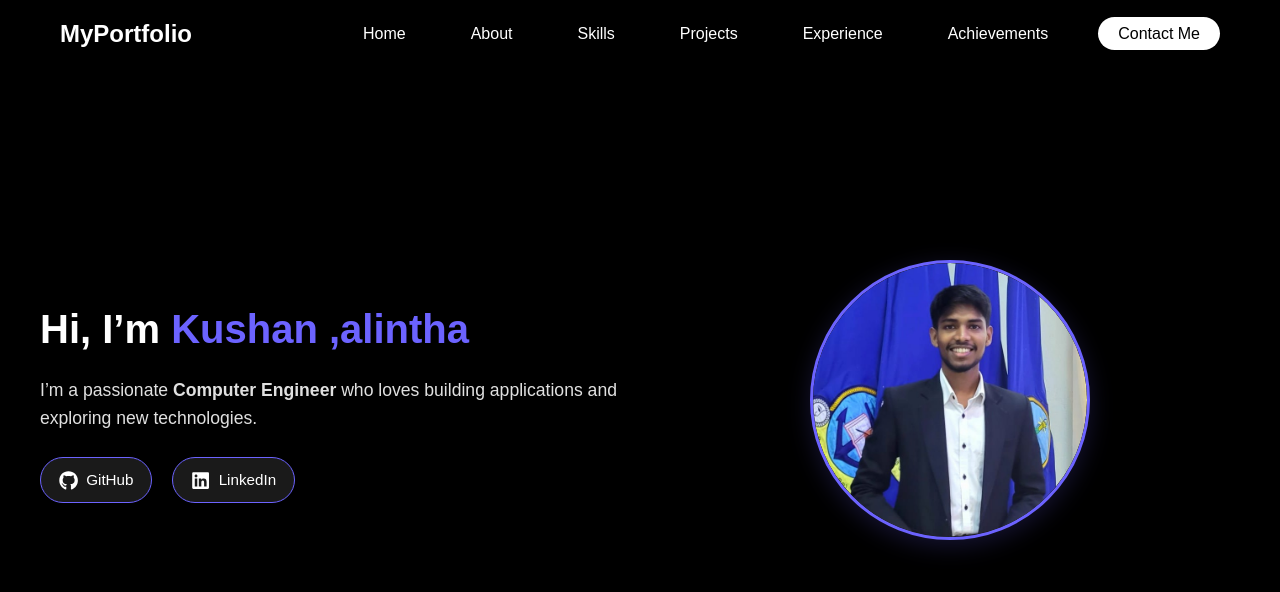
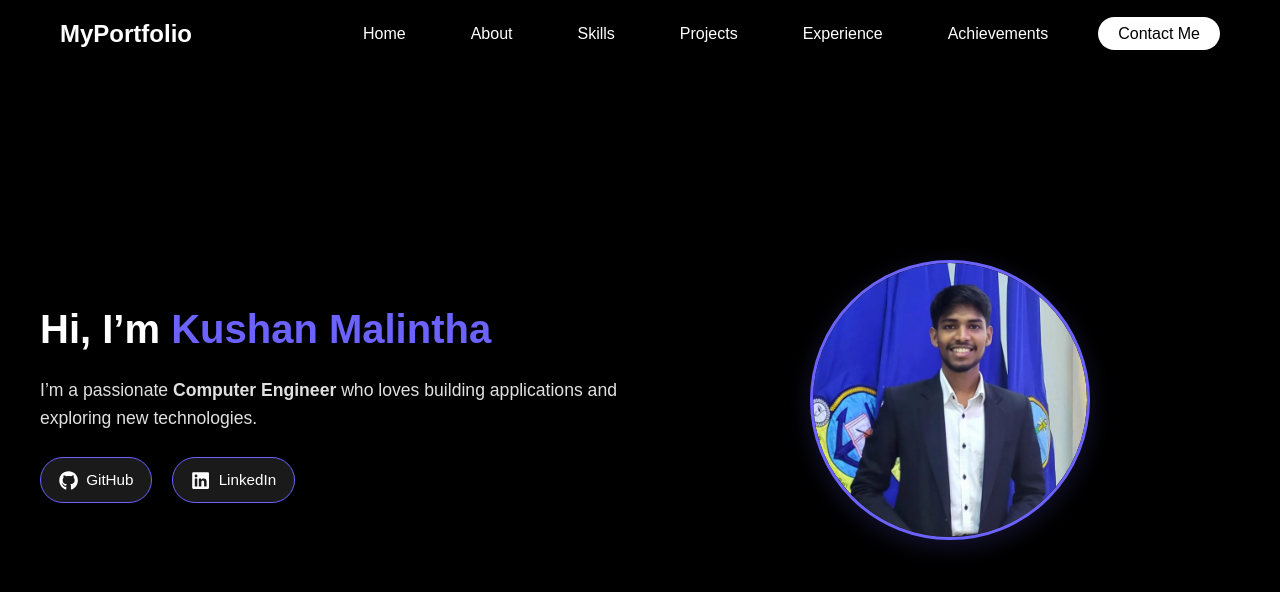
Before and after one commit to kushanmalintha/My-Portfolio, a React (Vite) app: page / in a window 1280 px wide. Shown: the top 592 px of the page. Built offline with nearby package versions, Linux system fonts and the light colour scheme.

Commit message:
create hero section

```diff
--- a/src/sections/Hero.jsx
+++ b/src/sections/Hero.jsx
@@ -7,7 +7,7 @@ function Hero() {
       <div className="hero-container">
         {/* Left Column */}
         <div className="hero-text">
-          <h1>Hi, I’m <span className="highlight">Kushan ,alintha</span></h1>
+          <h1>Hi, I’m <span className="highlight">Kushan Malintha</span></h1>
           <p>
             I’m a passionate <strong>Computer Engineer</strong> who loves building
             applications and exploring new technologies.
@@ -26,7 +26,7 @@ function Hero() {
         {/* Right Column */}
         <div className="hero-image">
           <div className="image-wrapper">
-            <img src="/src/assets/profile.jpg" alt="Profile" />
+            <img src="/My-Portfolio/profile.jpg" alt="Profile" />
           </div>
         </div>
       </div>
```
Also changed, not shown: public/profile.jpg (added).
